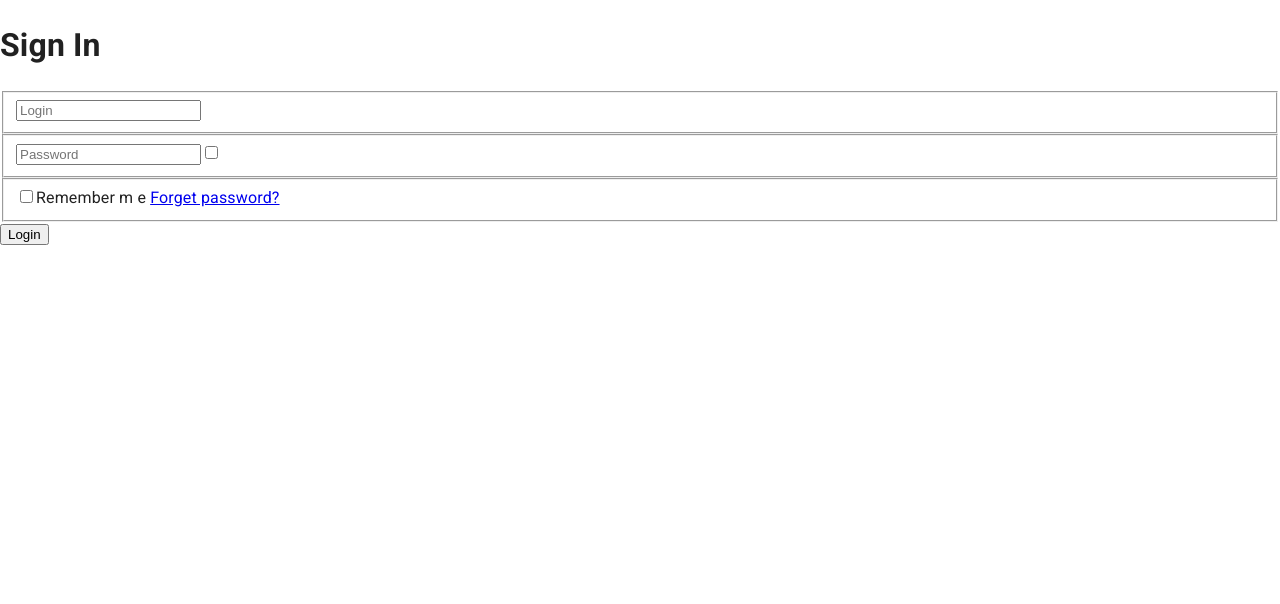
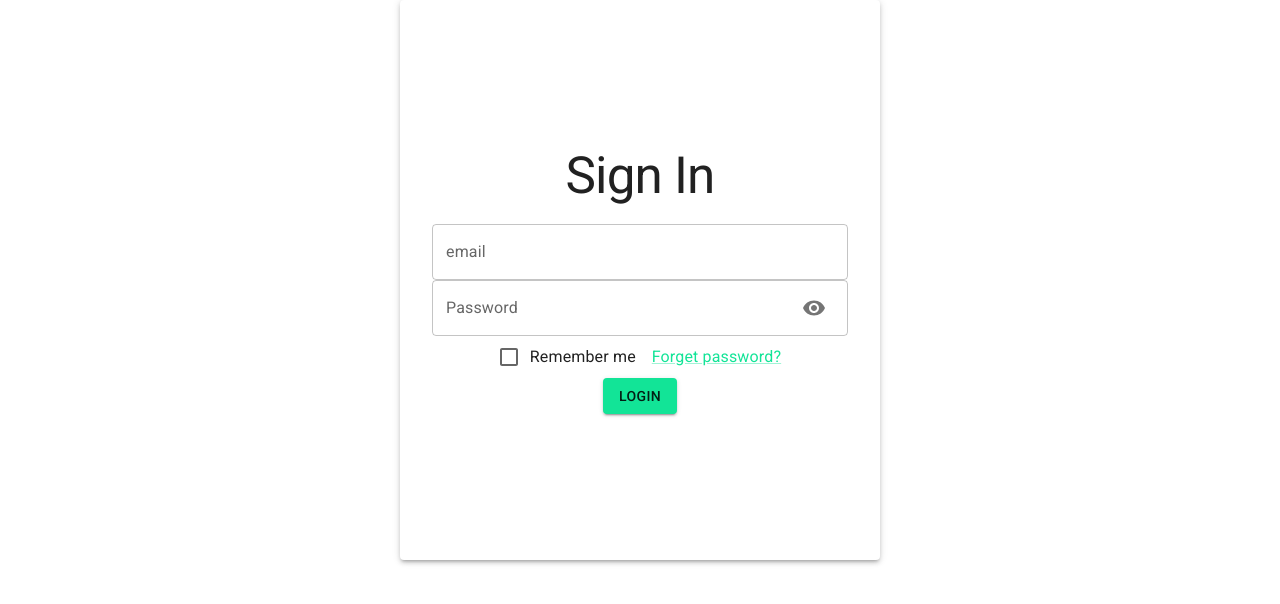
Before and after one commit to lindoelsonLopes/CSS-material-ui, a React (Create React App) app in the folder my-app/: page / in a window 1280 px wide. Shown: the top 604 px of the page. Built offline with nearby package versions, Linux system fonts and the light colour scheme.

Commit message:
Customização dos componentes

```diff
--- a/my-app/src/App.js
+++ b/my-app/src/App.js
@@ -1,8 +1,8 @@
 import LoginForm from "./components/LoginForm";
-
 
 function App() {
   return (
+
     <LoginForm />
   );
 }
--- a/my-app/src/components/LoginForm.jsx
+++ b/my-app/src/components/LoginForm.jsx
@@ -1,4 +1,8 @@
+import { Button, Checkbox, FormControlLabel, FormGroup, IconButton, Link, TextField, Typography } from "@mui/material";
 import React, { useState } from "react";
+import Visibility from '@mui/icons-material/Visibility';
+import VisibilityOff from '@mui/icons-material/VisibilityOff';
+import { CustomBox, CustomForm, CustomPaper } from "../styles/LoginForm";
 
 function LoginForm() {
   const [email, setEmail] = useState({});
@@ -15,56 +19,71 @@ function LoginForm() {
   const handleSubmit = () => {};
 
   return (
-    <form>
-      <h1>Sign In</h1>
-      <fieldset>
-        <input
+    <CustomForm>
+      <CustomPaper elevation={3}>
+
+        <Typography variant="h1" component="div" gutterBottom>
+            Sign In
+        </Typography>
+
+            <TextField
+            variant="outlined"
+            fullWidth
+            label="email"
             type="email"
             name="email"
             placeholder="Login"
             value={email.value}
             onChange={hancleChange}
+            helperText={email.wasTouched && email.hasError && email.error}
+            error={email.wasTouched && email.hasError}
             />
-        <br />
-        {email.wasTouched  && email.hasError && <small>{email.error}</small>}
-      </fieldset>
-      <fieldset>
-        <input
+
+            <TextField
                 type={showPassword ? 'text' : 'password'}
                 name="password"
-            placeholder="Password"
+                variant="outlined"
+                fullWidth
+                label="Password"
                 value={password.value}
                 onChange={hancleChange}
+                helperText={email.wasTouched && email.hasError && email.error}
+                error={email.wasTouched && email.hasError}
+                InputProps={{
+                endAdornment: (
+                    <IconButton
+                    aria-label="toggle password visibility"
+                    onClick={ () => setShowPassword(!showPassword)}
+                    >
+                    {showPassword ? <VisibilityOff /> : <Visibility />}
+                    </IconButton>
+                )
+                }}
             />
-        <input
-          type="checkbox"
-          checked={showPassword}
-          onChange={() => setShowPassword(!showPassword)}
-        />
-        <br />
-        {password.wasTouched  && password.hasError && <small>{password.error}</small>}
 
-      </fieldset>
-      <fieldset>
-        <label htmlFor="remember">
-          <input
-            type="checkbox"
+        <CustomBox>
+        <FormGroup>
+            <FormControlLabel
+            control={<Checkbox checked={remember} />}
+            label="Remember me"
             name="remember"
-            id="remember"
-            checked={remember}
             onChange={(e) => setRemember(e.target.checked)}
             />
-          Remember m    e{' '}
-        </label>
-        <a href="#">Forget password?</a>
-      </fieldset>
-      <button
+
+        </FormGroup>
+            <Link href="#">Forget password?</Link>
+        </CustomBox>
+
+        <Button
+            variant="contained"
             type="button"
             onClick={handleSubmit}
         >
             Login
-      </button>
-    </form>
+        </Button>
+      </CustomPaper>
+
+    </CustomForm>
   )
 }
 
--- a/my-app/src/index.js
+++ b/my-app/src/index.js
@@ -1,12 +1,16 @@
-import { CssBaseline } from '@mui/material';
+import { CssBaseline, ThemeProvider } from '@mui/material';
 import React from 'react';
 import ReactDOM from 'react-dom/client';
 import App from './App';
+import theme from './styles/Theme';
 
 const root = ReactDOM.createRoot(document.getElementById('root'));
 root.render(
   <React.StrictMode>
-    <CssBaseline />
-    <App />
+    <ThemeProvider theme={theme}>
+      <CssBaseline />
+      <App />
+
+    </ThemeProvider>
   </React.StrictMode>
 );
--- /dev/null
+++ b/my-app/src/styles/LoginForm.js
@@ -0,0 +1,24 @@
+import { Box, Paper, styled } from "@mui/material";
+
+export const CustomForm = styled("form")`
+  display: flex;
+  flex-direction: column;
+  width: 100vw;
+  height: 100vh;
+  align-items: center ;
+`
+
+export const CustomPaper = styled(Paper)`
+  display: flex;
+  flex-direction: column;
+  width: 30rem;
+  height: 35rem;
+  padding: 2rem;
+  align-items: center;
+  justify-content: center;
+`
+
+export const CustomBox = styled(Box)`
+  display: flex;
+  align-items: center;
+`
--- /dev/null
+++ b/my-app/src/styles/Theme.js
@@ -0,0 +1,17 @@
+import { createTheme } from "@mui/material";
+
+const theme = createTheme({
+  palette: {
+    primary: {
+      main: "#12E497",
+    }
+  },
+  typography: {
+    h1: {
+      fontSize: "3.2rem",
+      fontWeight: 400
+    }
+  }
+});
+
+export default theme;
```
Lines whose indentation alone changed are shown as unchanged.
